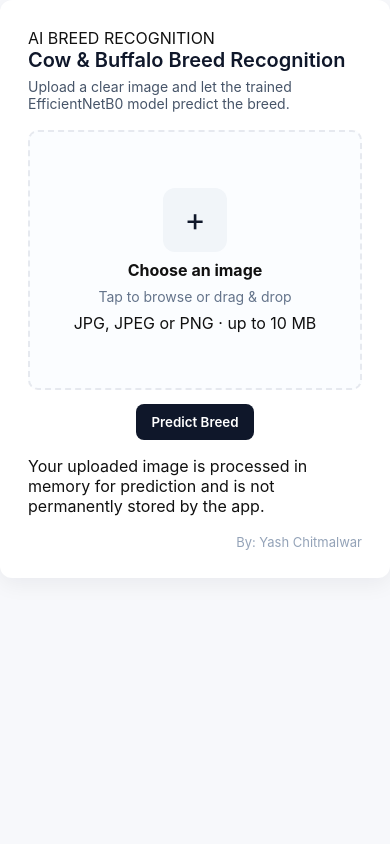
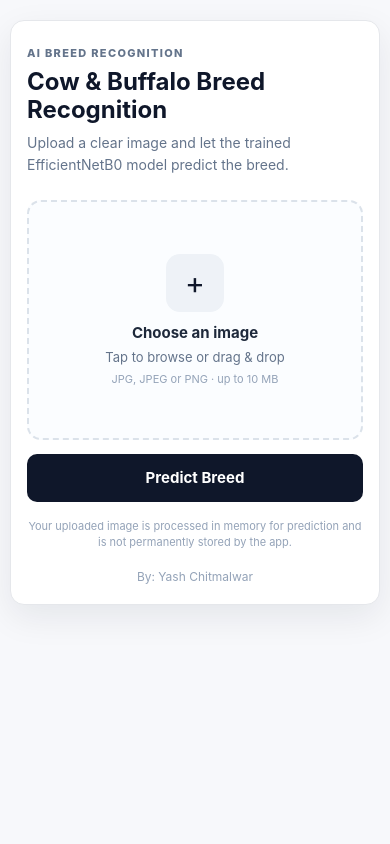
Before and after one commit to 1Y20ash/Cow-and-buffalo-Recognition, a Flask app: page / in a window 390 px wide. Run offline with Flask 3, Linux system fonts and the light colour scheme; parts of the project's set-up code (start-up, migrations or seed data) failed here and were passed over.

Commit message:
Improve responsive mobile styling

```diff
--- a/static/style.css
+++ b/static/style.css
@@ -1,26 +1,37 @@
-*{box-sizing:border-box;font-family:Inter, ui-sans-serif, system-ui, -apple-system, "Segoe UI", Roboto, "Helvetica Neue", Arial;}
-body{margin:0;background:#f7f8fb;color:#111;}
-.container{min-height:100vh;display:flex;align-items:center;justify-content:center;padding:24px;}
-.card{width:100%;max-width:860px;background:#fff;border-radius:12px;box-shadow:0 6px 22px rgba(17,24,39,0.06);padding:28px;}
-.title{margin:0;font-size:20px;font-weight:600;color:#0f172a}
-.subtitle{margin-top:6px;color:#475569;font-size:14px}
-.upload-form{margin-top:18px;display:flex;flex-direction:column;gap:14px;align-items:center}
-.upload-box{display:block;width:100%;height:320px;border:2px dashed #e6e9ef;border-radius:10px;cursor:pointer;position:relative;overflow:hidden;display:flex;align-items:center;justify-content:center;text-align:center;padding:12px;background:#fbfdff}
-.upload-box .placeholder{display:flex;flex-direction:column;align-items:center;gap:8px}
-.plus{width:64px;height:64px;border-radius:12px;background:#f1f5f9;display:flex;align-items:center;justify-content:center;font-size:32px;color:#0f172a}
-.hint{color:#64748b;font-size:14px}
-.upload-box input[type=file]{position:absolute;inset:0;opacity:0;cursor:pointer}
-.preview{max-width:100%;max-height:100%;display:none;object-fit:contain;border-radius:8px}
-.upload-box.has-image{border-style:solid;border-color:#e2e8f0}
-.btn{background:#0f172a;color:#fff;border:none;padding:10px 16px;border-radius:8px;font-weight:600;cursor:pointer}
-.btn.secondary{background:transparent;color:#0f172a;border:1px solid #e6e9ef}
-.result-grid{display:grid;grid-template-columns:1fr 1fr;gap:18px;align-items:center;margin-top:10px}
-.img-wrap img{width:100%;height:320px;object-fit:cover;border-radius:8px;border:1px solid #eef2ff}
-.label{color:#94a3b8;font-size:13px;margin:0}
-.breed-name{margin:6px 0 0;font-size:22px;color:#0f172a}
-.confidence{color:#334155;margin-top:8px}
-.footer-note{margin-top:18px;color:#94a3b8;font-size:13px;text-align:right}
-.messages{margin-top:12px}
-.flash{padding:8px 12px;border-radius:8px;font-size:14px}
-.flash.danger{background:#fff1f2;color:#b91c1c;border:1px solid #fee2e2}
-@media (max-width:720px){.result-grid{grid-template-columns:1fr;}.upload-box{height:260px}.img-wrap img{height:200px}}
+*{box-sizing:border-box;font-family:Inter,ui-sans-serif,system-ui,-apple-system,"Segoe UI",Roboto,"Helvetica Neue",Arial}
+:root{color-scheme:light}
+body{margin:0;min-width:320px;background:#f7f8fb;color:#111827}
+.page-shell{min-height:100vh;display:flex;align-items:center;justify-content:center;padding:24px 16px}
+.card{width:100%;max-width:860px;background:#fff;border:1px solid #e5e7eb;border-radius:18px;box-shadow:0 12px 35px rgba(17,24,39,.08);padding:clamp(22px,4vw,36px)}
+.hero{max-width:680px}
+.eyebrow{display:inline-block;color:#64748b;font-size:11px;font-weight:800;letter-spacing:.12em;margin-bottom:8px}
+.title{margin:0;font-size:clamp(24px,5vw,34px);line-height:1.15;font-weight:750;color:#0f172a}
+.subtitle{margin:9px 0 0;color:#64748b;font-size:clamp(14px,2.5vw,16px);line-height:1.55}
+.upload-form{margin-top:24px;display:flex;flex-direction:column;gap:14px}
+.upload-box{display:flex;width:100%;min-height:310px;border:2px dashed #dbe2ea;border-radius:14px;cursor:pointer;position:relative;overflow:hidden;align-items:center;justify-content:center;text-align:center;padding:18px;background:#fbfdff;transition:border-color .2s,background .2s,transform .2s}
+.upload-box:hover,.upload-box.dragover{border-color:#94a3b8;background:#f8fafc}
+.upload-box.has-image{border-style:solid;border-color:#cbd5e1}
+.upload-box input[type=file]{position:absolute;inset:0;width:100%;height:100%;opacity:0;cursor:pointer}
+.placeholder{display:flex;flex-direction:column;align-items:center;gap:7px;pointer-events:none}
+.plus{width:58px;height:58px;border-radius:14px;background:#eef2f7;display:flex;align-items:center;justify-content:center;font-size:30px;color:#0f172a;margin-bottom:4px}
+.placeholder strong{font-size:15px;color:#1e293b}
+.hint,.file-note{color:#64748b;font-size:13px}
+.file-note{font-size:11px;color:#94a3b8}
+.preview{width:100%;height:310px;display:none;object-fit:contain;border-radius:10px}
+.btn{width:100%;display:inline-flex;align-items:center;justify-content:center;min-height:48px;background:#0f172a;color:#fff;border:none;padding:12px 18px;border-radius:10px;font-size:15px;font-weight:700;text-decoration:none;cursor:pointer;transition:opacity .2s,transform .2s}
+.btn:hover{opacity:.92}
+.btn:active{transform:translateY(1px)}
+.result-panel{margin-top:24px;padding:30px 20px;text-align:center;border:1px solid #e5e7eb;border-radius:14px;background:#fbfdff}
+.result-icon{width:54px;height:54px;margin:0 auto 14px;border-radius:50%;display:flex;align-items:center;justify-content:center;background:#eef2f7;color:#0f172a;font-size:24px;font-weight:800}
+.label{margin:0;color:#94a3b8;font-size:13px;font-weight:600}
+.breed-name{margin:7px 0 12px;font-size:clamp(24px,6vw,34px);line-height:1.2;color:#0f172a;overflow-wrap:anywhere}
+.confidence{color:#475569;font-size:15px}
+.confidence strong{color:#0f172a}
+.result-actions{margin-top:16px}
+.privacy-note{margin:16px 0 0;color:#94a3b8;font-size:11px;line-height:1.5;text-align:center}
+.footer-note{margin-top:18px;color:#94a3b8;font-size:12px;text-align:right}
+.messages{margin-top:16px}
+.flash{padding:10px 12px;border-radius:9px;font-size:14px;line-height:1.4}
+.flash.danger{background:#fff1f2;color:#b91c1c;border:1px solid #fecdd3}
+@media(max-width:600px){.page-shell{padding:12px 10px;align-items:flex-start}.card{margin-top:8px;padding:20px 16px;border-radius:14px}.upload-box{min-height:240px}.preview{height:240px}.footer-note{text-align:center}.result-panel{padding:24px 14px}.result-actions{margin-top:14px}}
+@media(max-width:380px){.page-shell{padding:8px}.card{padding:18px 13px}.upload-box{min-height:215px}.preview{height:215px}}
```
